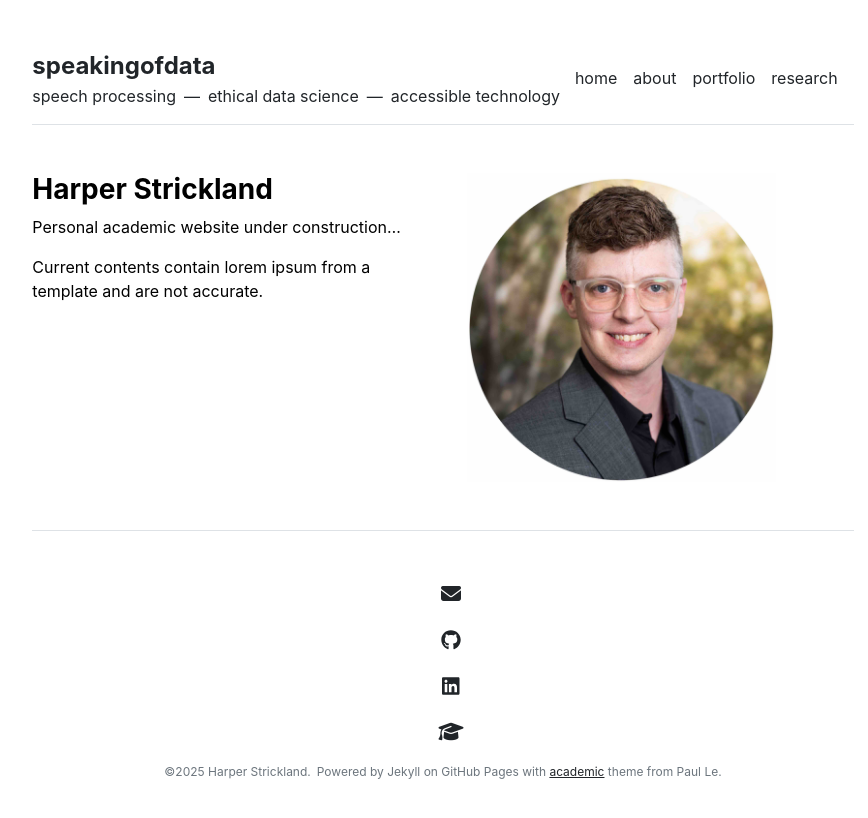
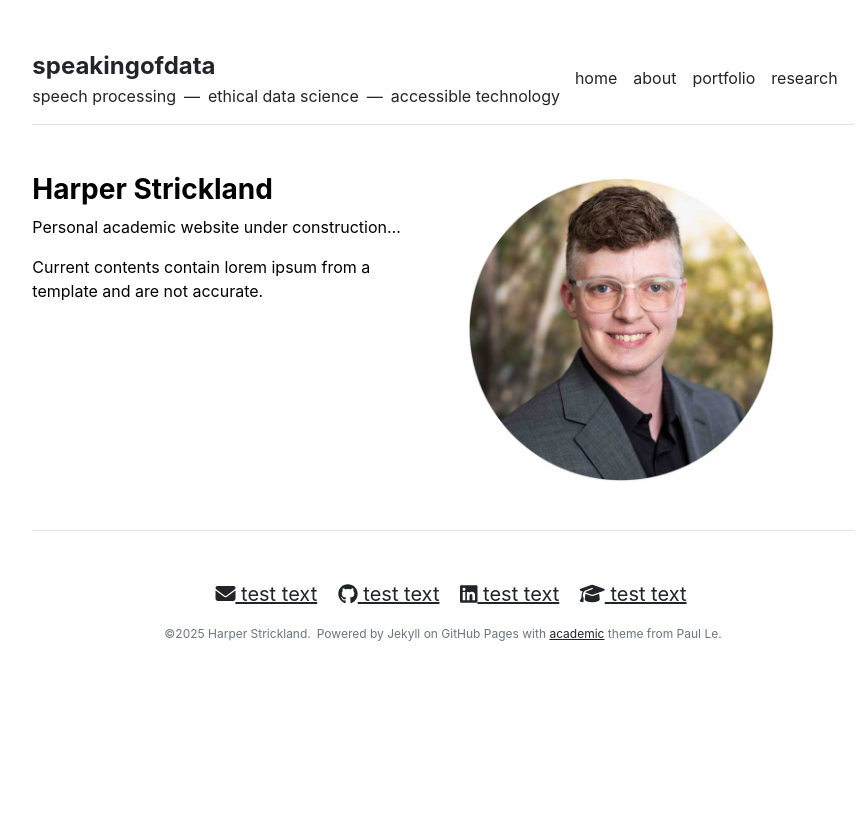
Before and after one commit to speakingofdata/speakingofdata.github.io, a Jekyll site: the page built from index.md, in a window 1280 px wide. Shown: the top 818 px of the page, without its empty margins (197-1065 px from the left). Built offline with Jekyll 4.4.1, drawn with Linux system fonts in a browser that asks for light colours; nearby versions of some CDN libraries.

Commit message:
Update footer.html

```diff
--- a/_includes/footer.html
+++ b/_includes/footer.html
@@ -1,10 +1,11 @@
 <footer class="pt-5 my-5 text-muted border-top">
   <div class="row">
     <div class="col-md-12 text-end social-media-icons">
+      <p style="text-align: center;">
       {% for item in site.data.settings.social %}
-        <p style="text-align: center;"><a href="{{ item.link }}" class="ms-3 fs-5"><i class="{{ item.style }} fa-{{ item.icon }} test text"></i></a>
-        </p>
+        <a href="{{ item.link }}" class="ms-3 fs-5"><i class="{{ item.style }} fa-{{ item.icon }}"></i> test text</a>
       {% endfor %}
+      </p>
     </div>
   </div>
   <div class="row">
```
